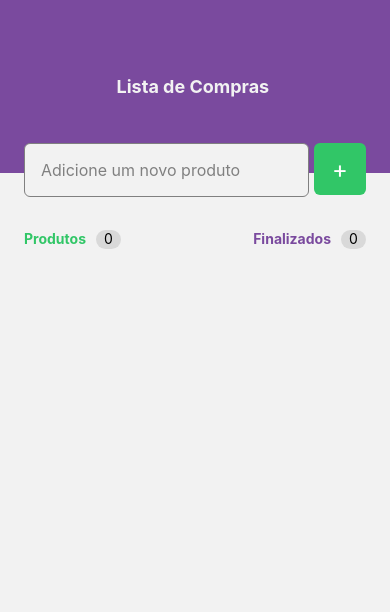
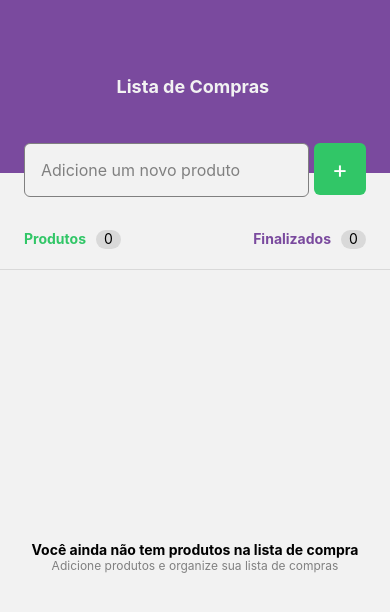
Before and after one commit to cesulfaculdade/trabalho01-gabriel2023014161, a React Native app: screen / in a window 390 px wide. Shown: the top 612 px of the page. Built offline with nearby package versions, Linux system fonts and the light colour scheme.

Commit message:
start empty list

```diff
--- a/src/screens/Home.tsx
+++ b/src/screens/Home.tsx
@@ -1,11 +1,34 @@
-import { StyleSheet, Text, TextInput, TouchableOpacity, TouchableOpacityBase, View } from "react-native"
+import { Alert, FlatList, StyleSheet, Text, TextInput, TouchableOpacity, TouchableOpacityBase, View } from "react-native"
 import { ListTitle } from "../components/ListTitle"
+import { useState } from "react";
 
 export function Home() {
 
-  function handleProductAdd() {
-    console.log('Teste')
-  }
+  const [products, setProducts] = useState<string[]>([]);
+  const [productName, setProductName] = useState('');
+
+    function handleProductAdd() {
+      if (products.includes(productName)){
+        return Alert.alert("Produto já cadastrado", "Já existe um produto na lista com esse nome.")
+      }
+
+      setProducts((prevState) => [...prevState, productName]);
+      setProductName('');
+    }
+
+    function handleProductRemove(name: string) {
+      console.log(`Produto Removido! ${name}`);
+      return Alert.alert("Remover", `Deseja remover o produto ${name}?`, [
+          {
+           text: 'Sim',
+           onPress: () => setProducts(prevState => prevState.filter(product => product != name))
+          },
+          {
+            text: 'Não',
+            style: 'cancel'
+          }
+        ]);
+       }
 
   return (
     <View style={styles.container}>
@@ -35,7 +58,26 @@ export function Home() {
           <ListTitle color={"#7A4A9E"} name={"Finalizados"} number={0}/>
         </View>
 
+        <FlatList
+              data={products}
+              keyExtractor={item => item}
+              renderItem={({item}) => (
+                <Product name={item} onRemove={() => handleProductRemove(item)} />
+              )}
+              showsVerticalScrollIndicator={false}
+              contentContainerStyle={products.length <= 0 && styles.list}
+              ListEmptyComponent={() => (
+                <View>
+                  <Text style={styles.listEmptyText}>
+                    Você ainda não tem produtos na lista de compra
+                  </Text>
+                  <Text style={styles.listEmptySubtitle}>
+                    Adicione produtos e organize sua lista de compras
+                  </Text>
+              </View>
 
+              )}
+            />
     </View>
   )
 }
@@ -99,6 +141,29 @@ const styles = StyleSheet.create({
     marginTop: 33
   },
   list: {
+    flex: 1,
+    justifyContent: 'center',
+    paddingTop: 48,
+    paddingBottom: 48,
+    paddingLeft: 20,
+    paddingRight: 20,
+    flexDirection: 'column',
+    alignItems: 'center',
+    alignSelf: 'stretch',
+    borderTopColor: '#D9D9D9',
+    borderStyle: 'solid',
+    borderTopWidth: 1,
+    marginTop: 20
+  },
+  listEmptyText: {
+    textAlign: 'center',
+    fontSize: 14,
+    fontWeight: 'bold'
+  },
 
+  listEmptySubtitle: {
+    textAlign: 'center',
+    fontSize: 12,
+    color: '#808080'
   }
 })
```
